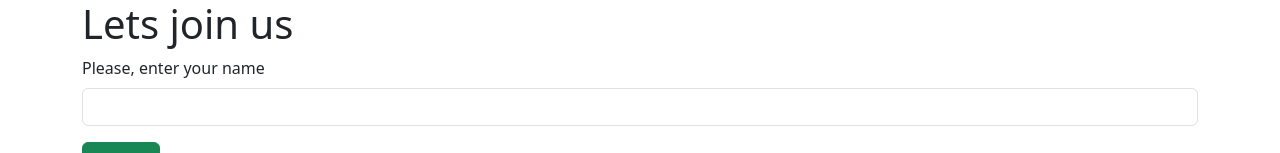
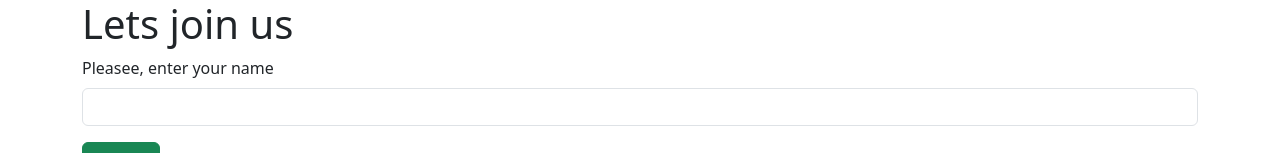
Before and after one commit to FrotaLucas/basic-formulary-application, an Angular app: page / in a window 1280 px wide. Shown: the top 153 px of the page. Built offline with nearby package versions, Linux system fonts and the light colour scheme.

Commit message:
commit from cmd

```diff
--- a/src/app/app.component.html
+++ b/src/app/app.component.html
@@ -2,7 +2,7 @@
   <h1>{{title}}</h1>
 
   <div class="form-group mb-3">
-    <label class="mb-2" for="">Please, enter your name</label>
+    <label class="mb-2" for="">Pleasee, enter your name</label>
     <input id="inText" class="form-control" [(ngModel)]="name">
     <!-- <div *ngIf="name == null">
       <span>type in name</span>
```
